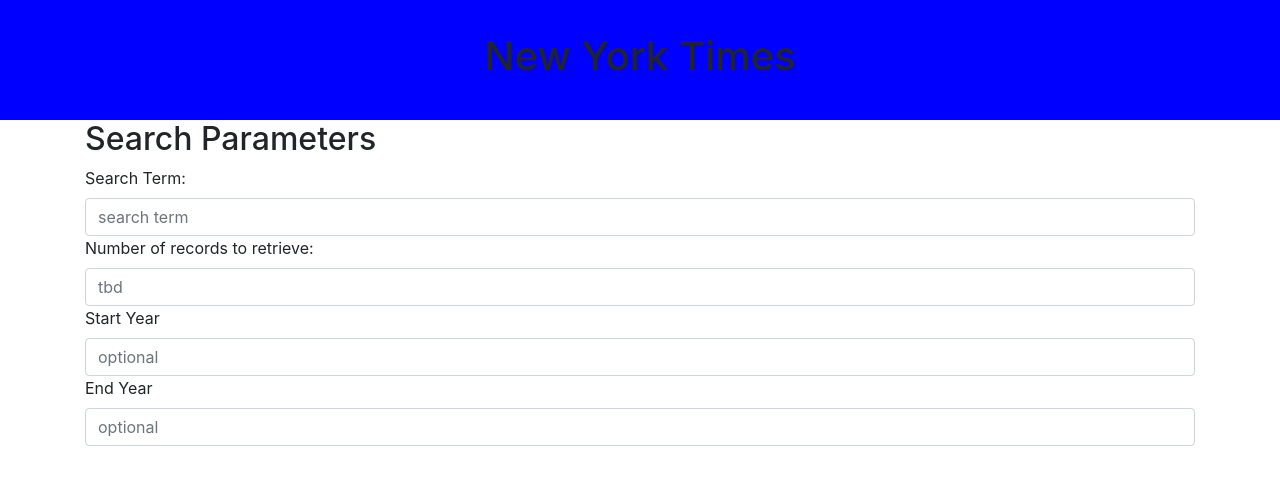
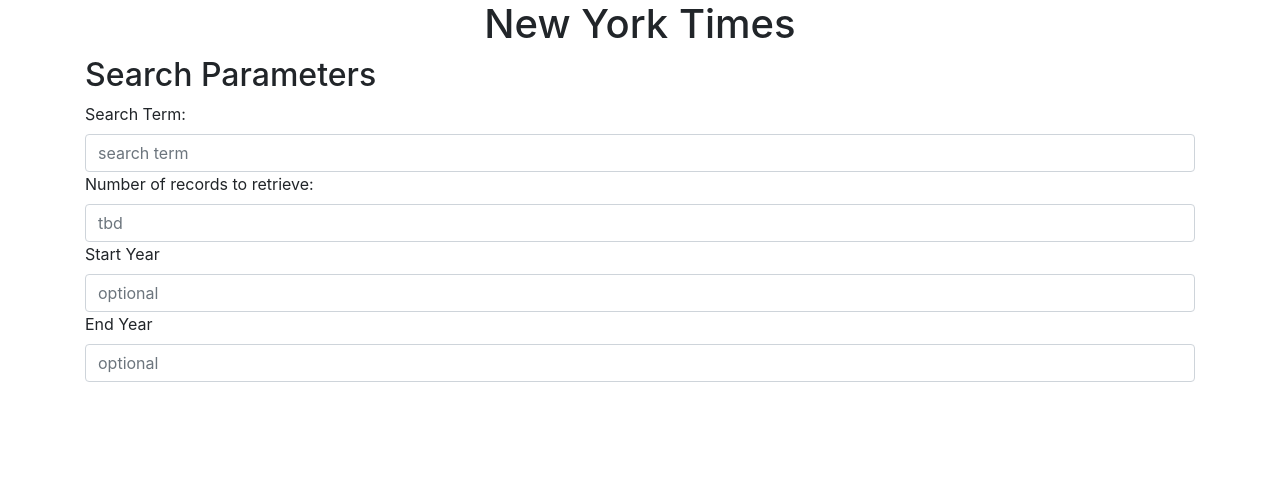
Before and after one commit to maxgerringer/NYTSearch, a plain HTML site: page index.html in a window 1280 px wide. Drawn offline with nearby package versions, Linux system fonts and the light colour scheme.

Commit message:
took out initial styling

```diff
--- a/index.html
+++ b/index.html
@@ -6,9 +6,6 @@
   <!-- Bootstrap -->
   <link rel="stylesheet" href="https://stackpath.bootstrapcdn.com/bootstrap/4.3.1/css/bootstrap.min.css" integrity="sha384-ggOyR0iXCbMQv3Xipma34MD+dH/1fQ784/j6cY/iJTQUOhcWr7x9JvoRxT2MZw1T" crossorigin="anonymous">
   <link href="style.css" type="text/css" rel="stylesheet">
-  <style>
-      header {background-color: blue; padding: 2em;}
-  </style>
 </head>
 
  <body>
```
